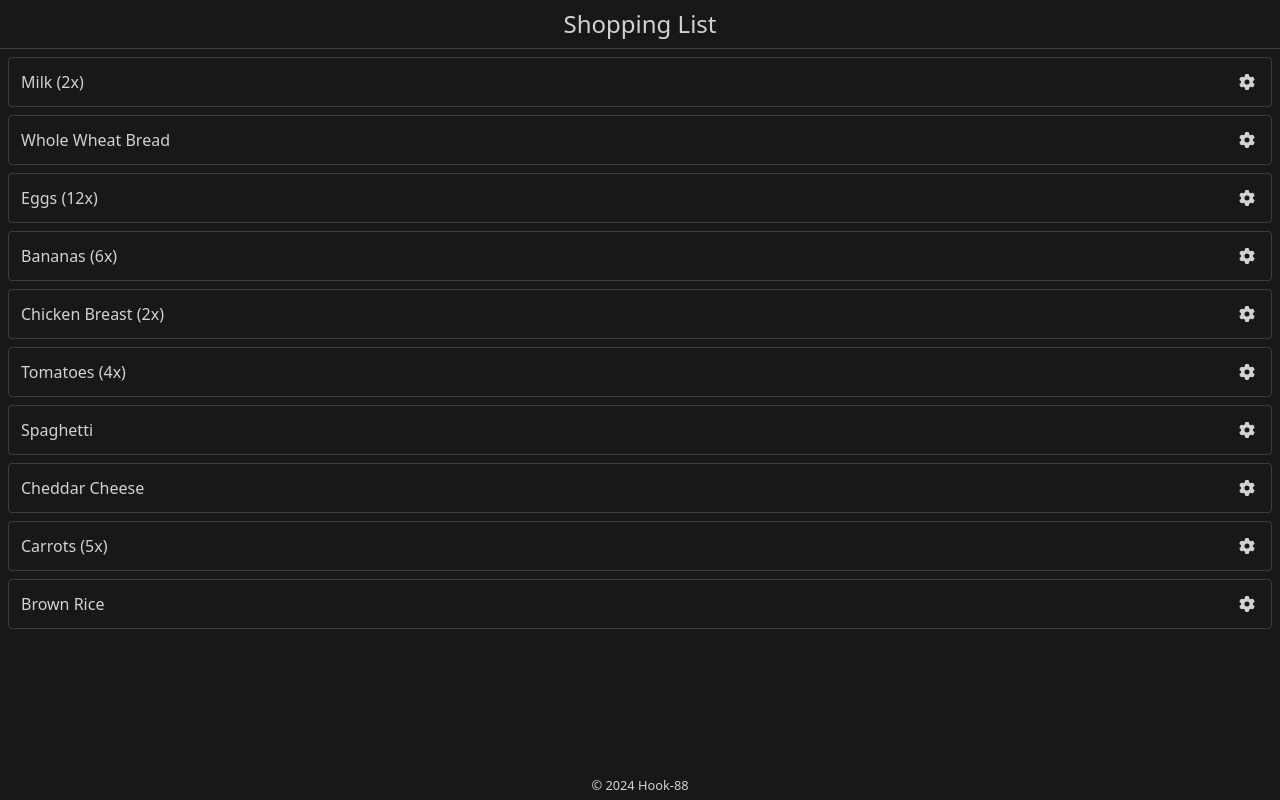
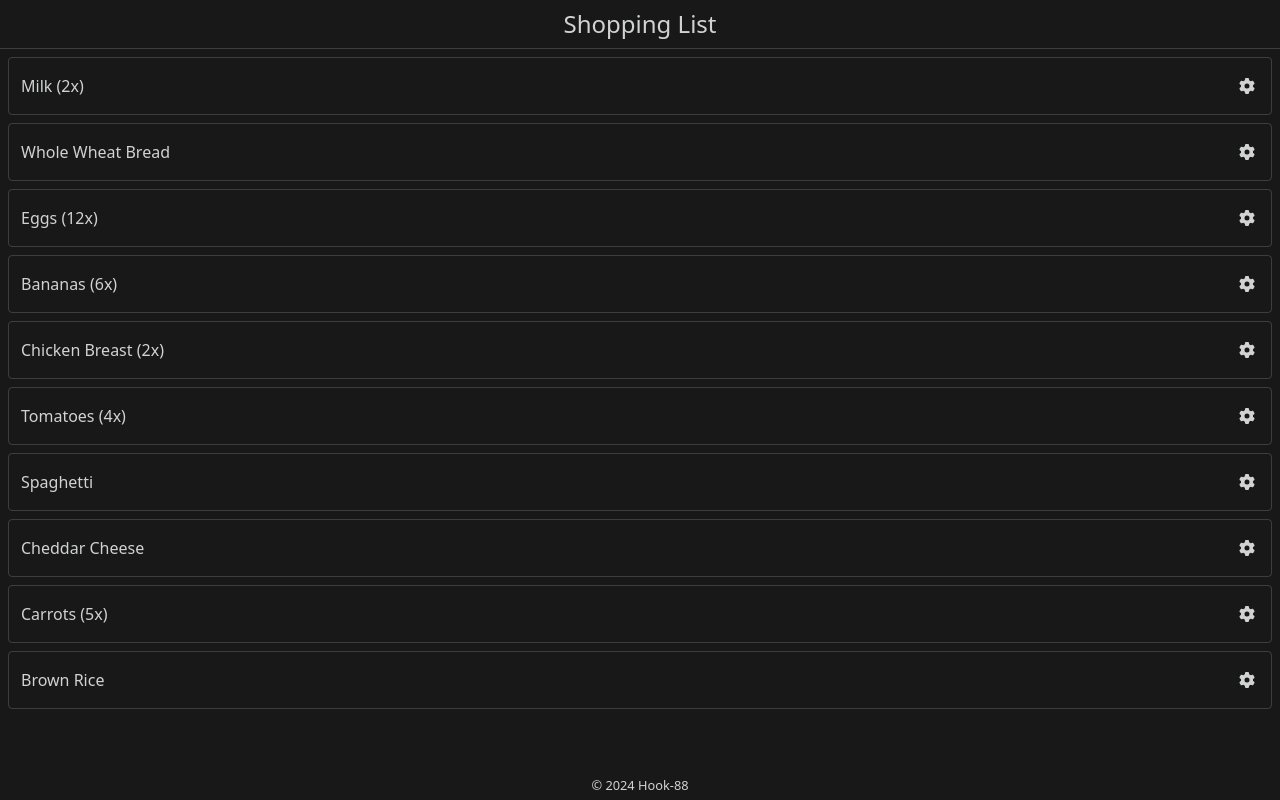
Before and after one commit to Hook-88/shopping-list, a Vue app: page / in a window 1280 px wide. Built offline with nearby package versions, Linux system fonts and the light colour scheme; the HTML template or start-up script is replaced by a standard one.

Commit message:
refactor code

```diff
--- a/src/components/ShoppingList/ShoppingItem.vue
+++ b/src/components/ShoppingList/ShoppingItem.vue
@@ -1,6 +1,6 @@
 <script setup lang="ts">
 import { FontAwesomeIcon } from '@fortawesome/vue-fontawesome'
-import { faGear } from '@fortawesome/free-solid-svg-icons'
+import { faCheck, faGear } from '@fortawesome/free-solid-svg-icons'
 import { useSelectId } from '@/stores/selectId'
 import { computed } from 'vue';
 
@@ -31,10 +31,16 @@ function handleClickItem() {
 </script>
 
 <template>
-  <div class="flex items-center border border-[#d1d2d3]/20 rounded" :class="isChecked && 'bg-green-800/50'"
-    @click="handleClickItem">
+  <div class="flex items-center border border-[#d1d2d3]/20 rounded" :class="{
+    ['bg-green-800/50']: isChecked
+  }" @click="handleClickItem">
     <p class="ml-3">{{ item.name }}</p>
     <span v-if="item.quantity > 1">&nbsp;({{ item.quantity }}x)</span>
-    <FontAwesomeIcon :icon="faGear" class="ml-auto p-4" />
+    <button v-if="!isChecked" class="ml-auto p-4">
+      <FontAwesomeIcon :icon="faGear" />
+    </button>
+    <span v-else class="ml-auto p-4">
+      <FontAwesomeIcon :icon="faCheck" />
+    </span>
   </div>
 </template>
```
